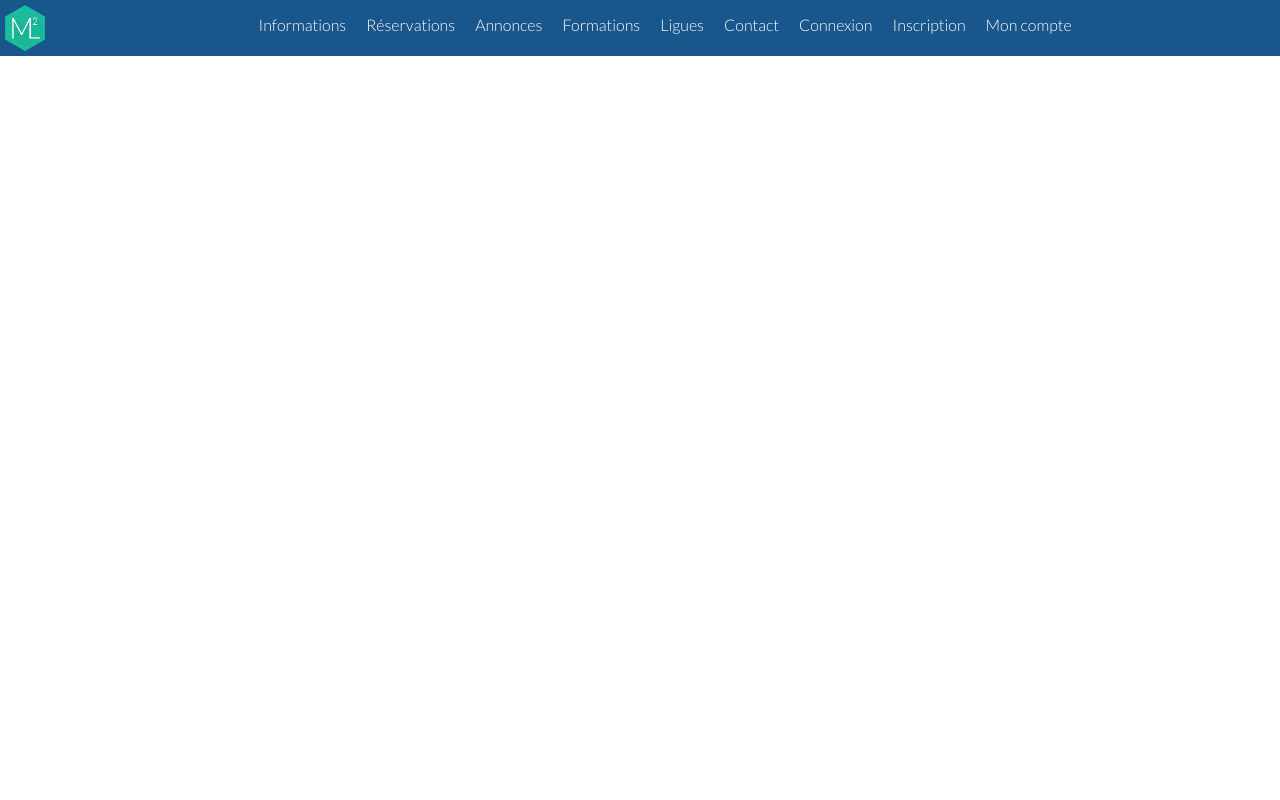
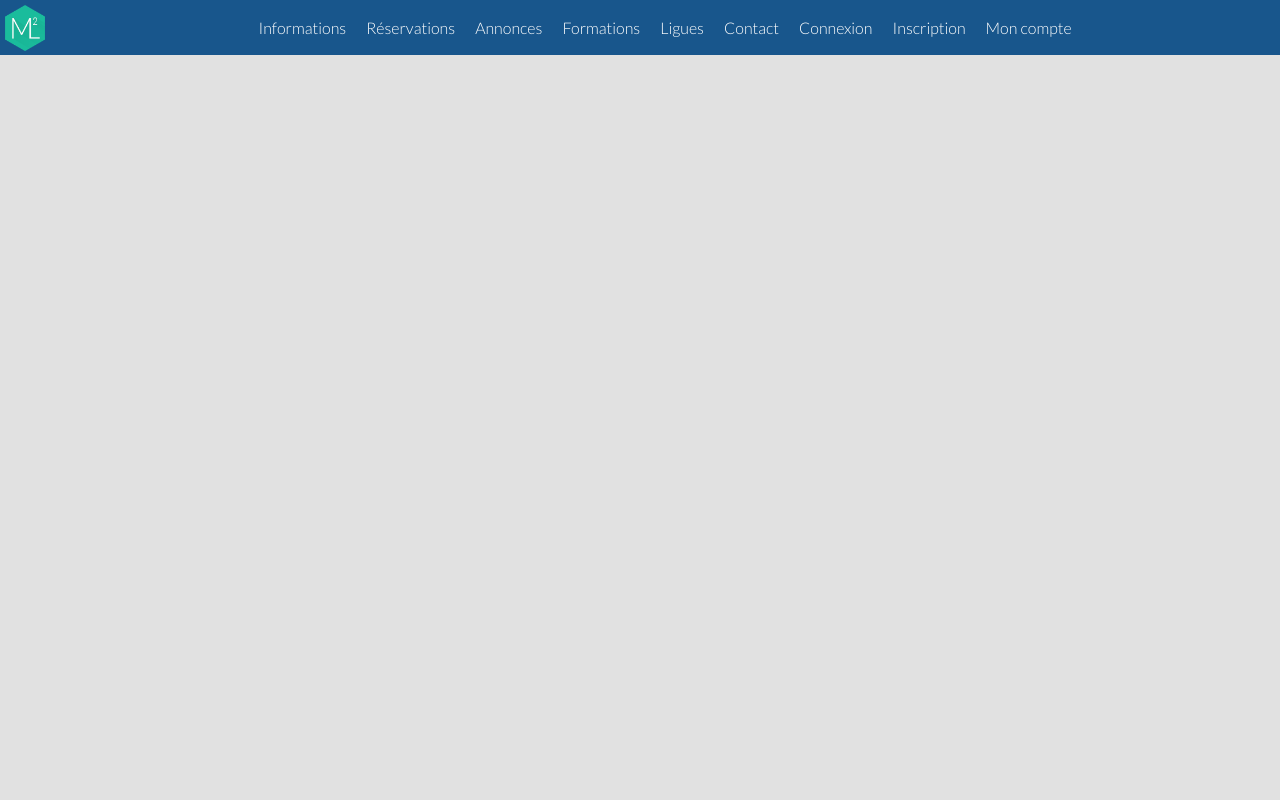
Before and after one commit to ppebts/M2L_ppe, a Symfony app: template Symfony/src/PPE/M2LBundle/Resources/views/Default/index.html.twig in a window 1280 px wide. Run offline with Twig, Linux system fonts and the light colour scheme; the template is opened without the code that fills it, so the values that code supplies are empty; some libraries are stand-ins or nearby versions.

Commit message:
page actualite / accueil
page d'actualité accueil fini & complétion de global.css & modifs menu
sur la taille

```diff
--- a/Symfony/src/PPE/M2LBundle/Resources/views/Default/index.html.twig
+++ b/Symfony/src/PPE/M2LBundle/Resources/views/Default/index.html.twig
@@ -1,14 +1,21 @@
 {% extends 'PPEM2LBundle:Default:layout.html.twig' %}
 
 {% block body %}
-
+<div id="actualite_content">
 	{% for actualite in actualiteList %}
 	    <div class="article">
-	    	<p>{{ actualite.id }}</p>
-	    	<p>{{ actualite.contenu }}</p>
-	    	<img src="{{ actualite.image }}"/>
 
-	    </div>
+	    	<img src="{{ actualite.image }}" class="img-responsive img-actualite" />
+
+	    	<div class="article_texte">
+
+	    		<h1>{{ actualite.titre }}</h1>
+	    		<div class="trait"></div>
+	    		<p>{{ actualite.contenu }}</p>
+
+	    	</div>
+
+	    </div><br/>
 	{% endfor %}
-
+</div>
 {% endblock %}
--- a/Symfony/src/PPE/M2LBundle/Resources/views/Default/layout.html.twig
+++ b/Symfony/src/PPE/M2LBundle/Resources/views/Default/layout.html.twig
@@ -3,6 +3,11 @@
 	<meta charset="UTF-8">
 	<title>{% block title %} M2L {% endblock %}</title>
 	<link href='http://fonts.googleapis.com/css?family=Lato:300,400,700' rel='stylesheet' type='text/css'></head>
+	{% block stylesheets %}
+	<link rel="stylesheet" href="{{ asset('bundles/M2L/css/actualite.css') }}"/>
+	<link rel="stylesheet" href="{{ asset('bundles/M2L/css/global.css') }}"/>
+	{% endblock %}
+	<meta name="viewport" content="width=device-width, initial-scale=1, maximum-scale=1, user-scalable=no">
 <body>
 
 {{ include('PPEM2LBundle:Default:menu.html.twig') }}
--- a/Symfony/web/bundles/M2L/css/global.css
+++ b/Symfony/web/bundles/M2L/css/global.css
@@ -1 +1,3 @@
-font-face
+body{margin: 0;background: #e1e1e1}
+h1, h2, h3{font-family: 'Lato'; font-weight: 700}
+p{font-family: 'Lato'; font-weight: 300}
--- a/Symfony/web/bundles/M2L/css/menu.css
+++ b/Symfony/web/bundles/M2L/css/menu.css
@@ -1,6 +1,5 @@
-html, body{margin: 0}
-#menu{position: fixed;width: 100%;background: #18568c;padding: 5px}
+#menu{position: fixed;top: 0;left: 0;height:45px;width: 100%;background: #18568c;padding: 5px}
 #menu ul{list-style: none;margin: 0px;text-align:center}
-#menu ul li{display: inline-block;line-height: 40px;margin: 0px 8px}
+#menu ul li{display: inline-block;line-height: 45px;margin: 0px 8px}
 #menu ul li a{text-decoration: none; color: #fff;font-family: 'Lato';font-weight: 300}
 #menu img#logo{width: 40px;float: left;}
```
Also changed, not shown: 2 other files.
